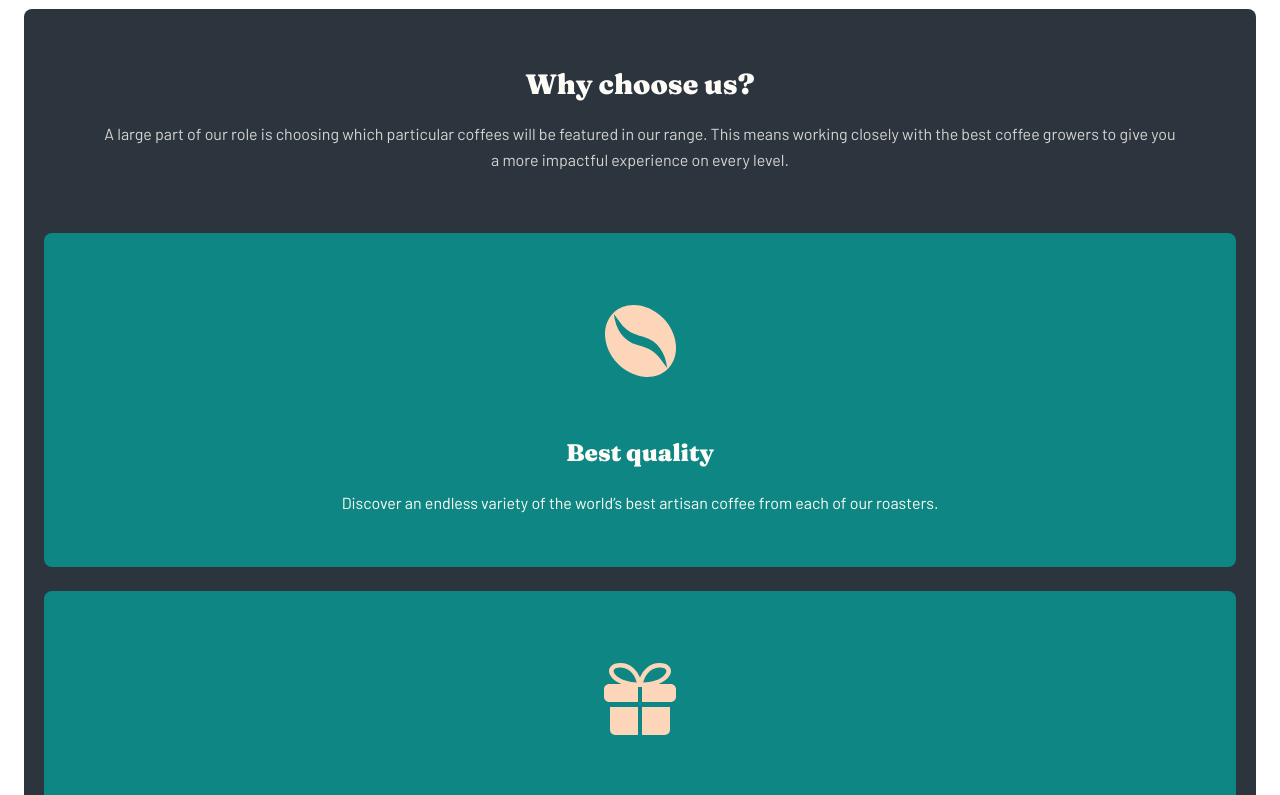
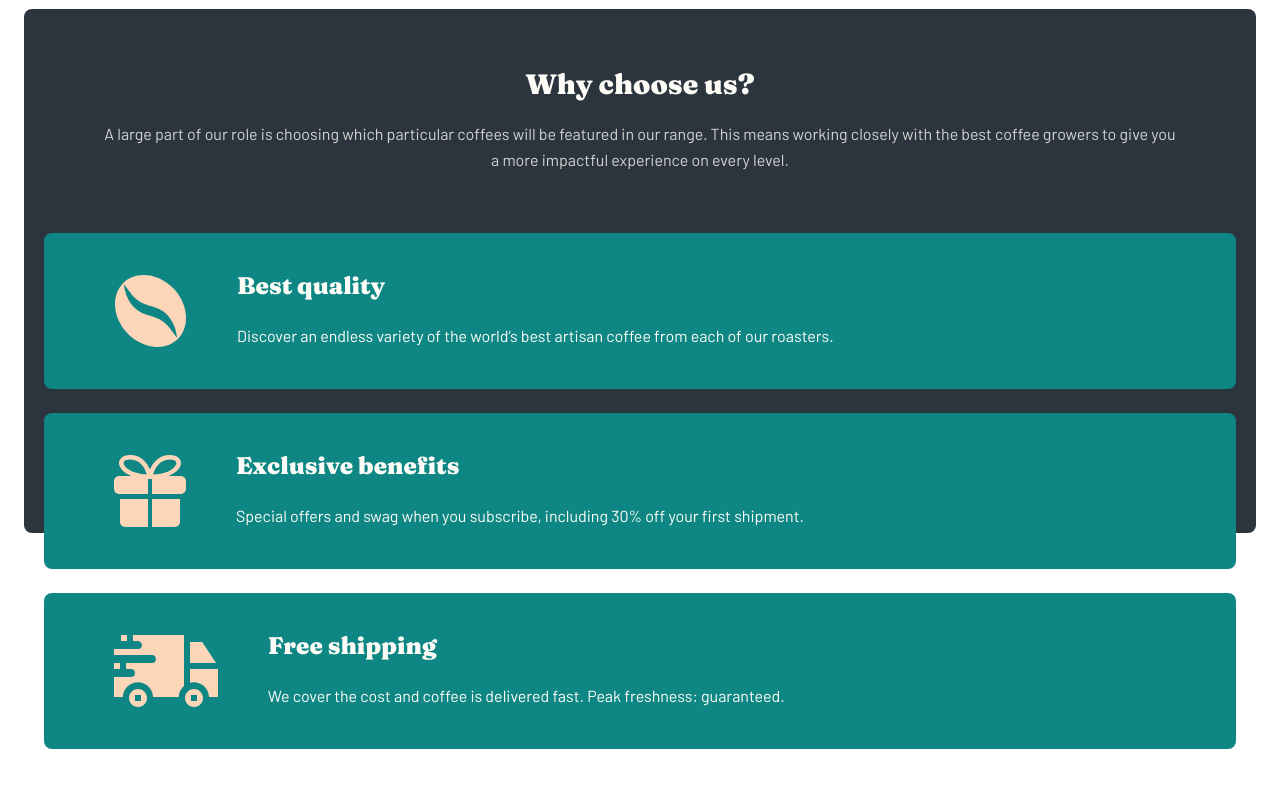
Before and after one commit to mbensa/coffeeroasters, a website: page index.html in a window 1280 px wide. Shown: the part 1580-2375 px from the top of the page. Drawn offline with Linux system fonts and the light colour scheme.

Commit message:
added style for tablet

```diff
--- a/index.html
+++ b/index.html
@@ -112,25 +112,37 @@
 
       <section class="why-reason-container">
         <div class="why-reason">
+          <div class="why-image-container">
             <img src="assets/home/desktop/icon-coffee-bean.svg" class="why-reason-img" alt="coffee bean" />
+          </div>
+          <div class="why-description-container">
             <h3 class="why-reason-title">Best quality</h3>
             <p class="why-reason-text">
               Discover an endless variety of the world’s best artisan coffee from each of our roasters.
             </p>
           </div>
+        </div>
 
         <div class="why-reason">
+          <div class="why-image-container">
             <img src="assets/home/desktop/icon-gift.svg" class="why-reason-img" alt="gift" />
+          </div>
+          <div class="why-description-container">
             <h3 class="why-reason-title">Exclusive benefits</h3>
             <p class="why-reason-text">
               Special offers and swag when you subscribe, including 30% off your first shipment.
             </p>
           </div>
+        </div>
 
         <div class="why-reason">
+          <div class="why-image-container">
             <img src="assets/home/desktop/icon-truck.svg" class="why-reason-img" alt="truck" />
+          </div>
+          <div class="why-description-container">
             <h3 class="why-reason-title">Free shipping</h3>
             <p class="why-reason-text">We cover the cost and coffee is delivered fast. Peak freshness: guaranteed.</p>
+          </div>
         </div>
       </section>
 
--- a/scss/main/_why.scss
+++ b/scss/main/_why.scss
@@ -25,7 +25,7 @@
         opacity: 0.8;
 
         @media (min-width: 768px) {
-          padding: 0 80px 660px 80px;
+          padding: 0 80px 360px 80px;
         }
       }
     }
@@ -35,25 +35,52 @@
     margin-top: -600px;
     text-align: center;
 
+    @media (min-width: 768px) {
+      margin-top: -300px;
+    }
+
     .why-reason {
       background-color: $bg-green;
       border-radius: 8px;
       margin: 0 20px 24px 20px;
-      padding: 72px 24px 51px 24px;
+      padding: 70px 24px;
+      display: flex;
+      flex-direction: column;
 
-      .why-reason-img {
-        height: 72px;
+      @media (min-width: 768px) {
+        flex-direction: row;
+        padding: 40px 70px;
       }
 
-      .why-reason-title {
-        font-family: $font-family--primary;
-        font-size: 1.5rem;
-        color: $primary;
-        margin: 56px 0 24px 0;
+      .why-image-container {
+        align-items: center;
+
+        @media (min-width: 768px) {
+          display: flex;
+        }
+
+        .why-reason-img {
+          height: 72px;
+        }
       }
 
-      .why-reason-text {
+      .why-description-container {
         color: $primary;
+
+        @media (min-width: 768px) {
+          padding: 0 50px;
+          text-align: left;
+        }
+
+        .why-reason-title {
+          font-family: $font-family--primary;
+          font-size: 1.5rem;
+          margin: 56px 0 24px 0;
+
+          @media (min-width: 768px) {
+            margin: 0 0 24px 0;
+          }
+        }
       }
     }
   }
```
Also changed, not shown: css/style.css. Lines whose indentation alone changed are shown as unchanged.
